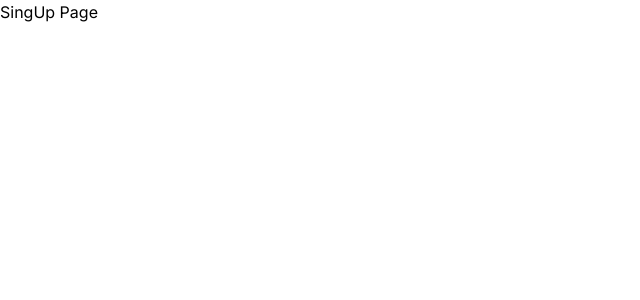
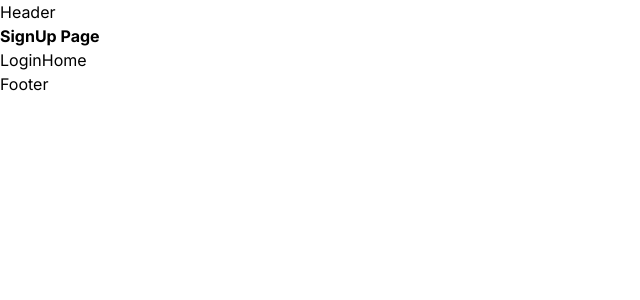
Before and after one commit to KP-Svitlana/online_store_nextjs, a Next.js app: page /signUp in a window 1280 px wide. Shown: the top 300 px of the page, without its empty margins (0-640 px from the left). Built offline with nearby package versions, Linux system fonts and the light colour scheme.

Commit message:
add base routing and layout

```diff
--- a/src/app/layout.js
+++ b/src/app/layout.js
@@ -1,5 +1,7 @@
 import "./globals.css";
 import { Inter } from "next/font/google";
+import { Header } from "@/components/Header";
+import { Footer } from "@/components/Footer";
 
 const inter = Inter({ subsets: ["latin"] });
 
@@ -11,7 +13,11 @@ export const metadata = {
 export default function RootLayout({ children }) {
   return (
     <html lang="en">
-      <body className={inter.className}>{children}</body>
+      <body className={inter.className}>
+        <Header />
+        {children}
+        <Footer />
+      </body>
     </html>
   );
 }
--- a/src/app/login/page.js
+++ b/src/app/login/page.js
@@ -1,5 +1,13 @@
+import Link from "next/link";
+
 const Login = () => {
-  return <div>Login Page</div>;
+  return (
+    <>
+      <h3 className="font-bold">Login Page</h3>
+      <Link href="/signUp">Sign Up</Link>
+      <Link href="/">Home</Link>
+    </>
+  );
 };
 
 export default Login;
--- a/src/app/page.js
+++ b/src/app/page.js
@@ -1,5 +1,11 @@
-import Image from "next/image";
+import Link from "next/link";
 
 export default function Home() {
-  return <div>Home Page</div>;
+  return (
+    <>
+      <h1 className="font-bold">Home Page</h1>
+      <Link href="/signUp">Sign Up</Link>
+      <Link href="/login">Login</Link>
+    </>
+  );
 }
--- a/src/app/signUp/page.js
+++ b/src/app/signUp/page.js
@@ -1,5 +1,13 @@
+import Link from "next/link";
+
 const Signup = () => {
-  return <div>SingUp Page</div>;
+  return (
+    <>
+      <h3 className="font-bold">SignUp Page</h3>
+      <Link href="/login">Login</Link>
+      <Link href="/">Home</Link>
+    </>
+  );
 };
 
 export default Signup;
--- /dev/null
+++ b/src/components/Footer/Footer.js
@@ -0,0 +1,3 @@
+export const Footer = () => {
+  return <h3>Footer</h3>;
+};
--- /dev/null
+++ b/src/components/Footer/index.js
@@ -0,0 +1 @@
+export { Footer } from "./Footer";
--- /dev/null
+++ b/src/components/Header/Header.js
@@ -0,0 +1,3 @@
+export const Header = () => {
+  return <h3>Header</h3>;
+};
--- /dev/null
+++ b/src/components/Header/index.js
@@ -0,0 +1 @@
+export { Header } from "./Header";
--- a/tailwind.config.js
+++ b/tailwind.config.js
@@ -1,18 +1,11 @@
 /** @type {import('tailwindcss').Config} */
 module.exports = {
   content: [
-    './src/pages/**/*.{js,ts,jsx,tsx,mdx}',
-    './src/components/**/*.{js,ts,jsx,tsx,mdx}',
-    './src/app/**/*.{js,ts,jsx,tsx,mdx}',
+    "./src/components/**/*.{js,ts,jsx,tsx,mdx}",
+    "./src/app/**/*.{js,ts,jsx,tsx,mdx}",
   ],
   theme: {
-    extend: {
-      backgroundImage: {
-        'gradient-radial': 'radial-gradient(var(--tw-gradient-stops))',
-        'gradient-conic':
-          'conic-gradient(from 180deg at 50% 50%, var(--tw-gradient-stops))',
-      },
-    },
+    extend: {},
   },
   plugins: [],
-}
+};
```
